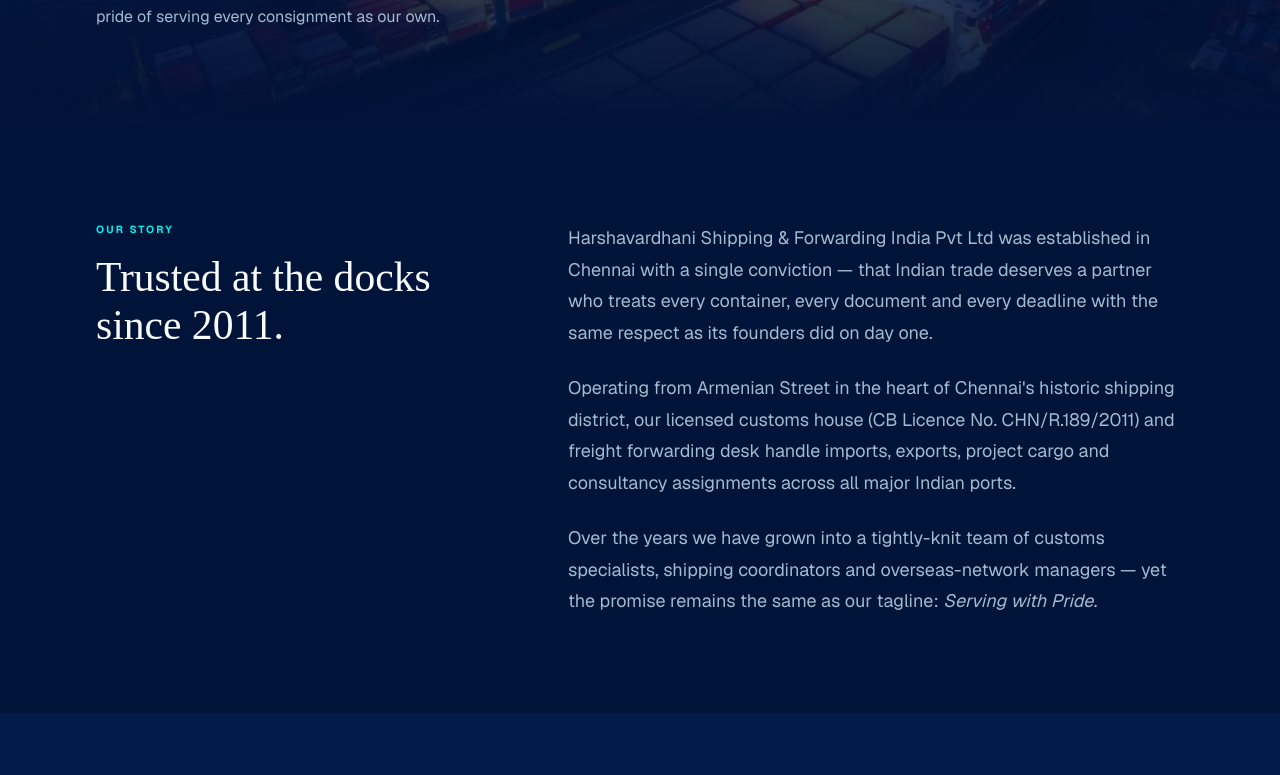
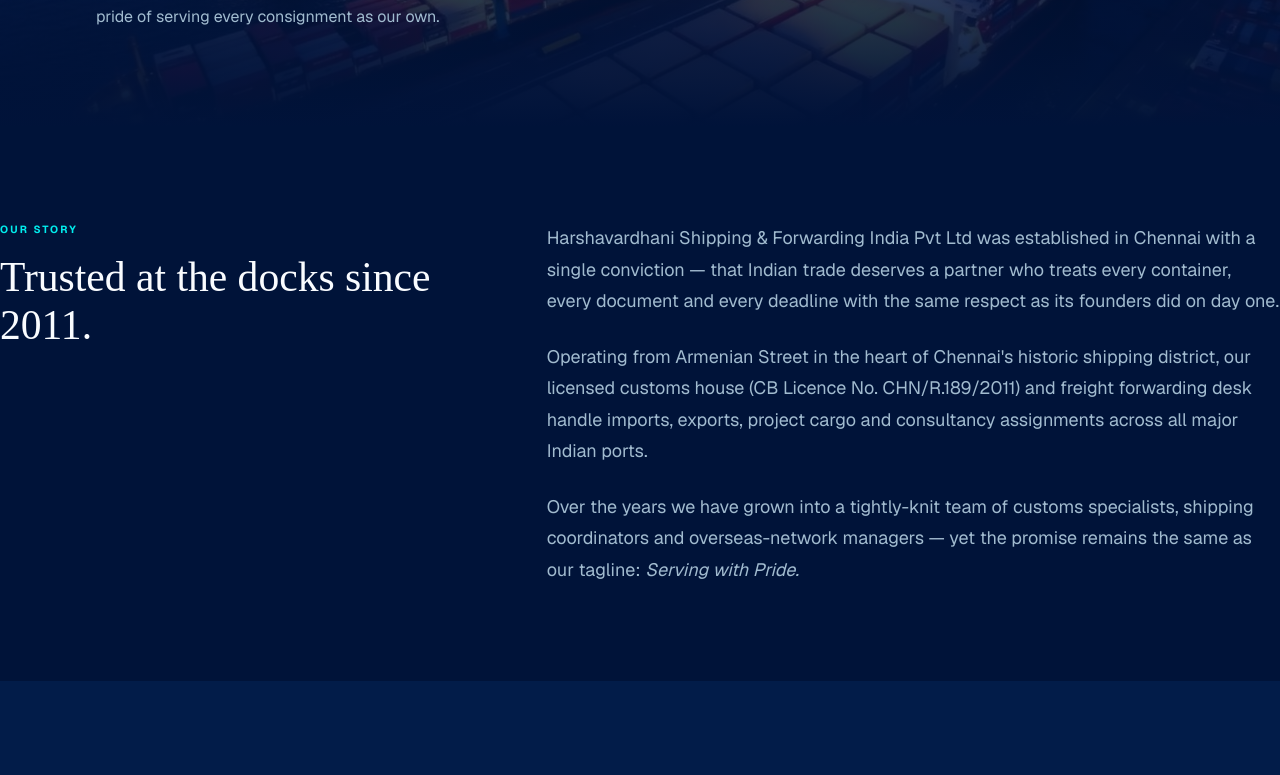
Before and after one commit to SiteNova2026/Harsha-logistics, a Next.js app in the folder client/: page /about in a window 1280 px wide. Shown: the part 370-1145 px from the top of the page. Built offline with nearby package versions, Linux system fonts and the light colour scheme.

Commit message:
global change

```diff
--- a/client/app/styles/components/services.scss
+++ b/client/app/styles/components/services.scss
@@ -251,6 +251,9 @@
     border-radius: 1.25rem;
     border: 1px solid var(--border);
     background: var(--secondary);
+    @include media-min-lg {
+      max-width: 500px;
+    }
 
     img {
       width: 100%;
--- a/client/app/styles/global.scss
+++ b/client/app/styles/global.scss
@@ -12,7 +12,8 @@
   margin: 0;
 
   .c-width {
-    max-width: 85%;
+    width: 85%;
+    max-width: 1600px;
     margin: auto;
   }
 }
```
